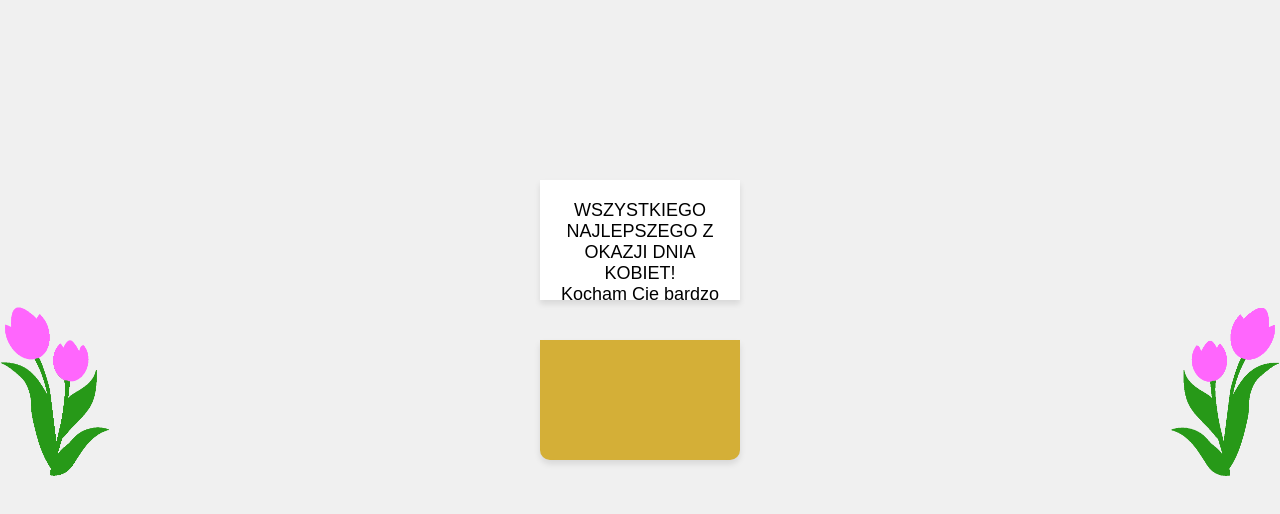
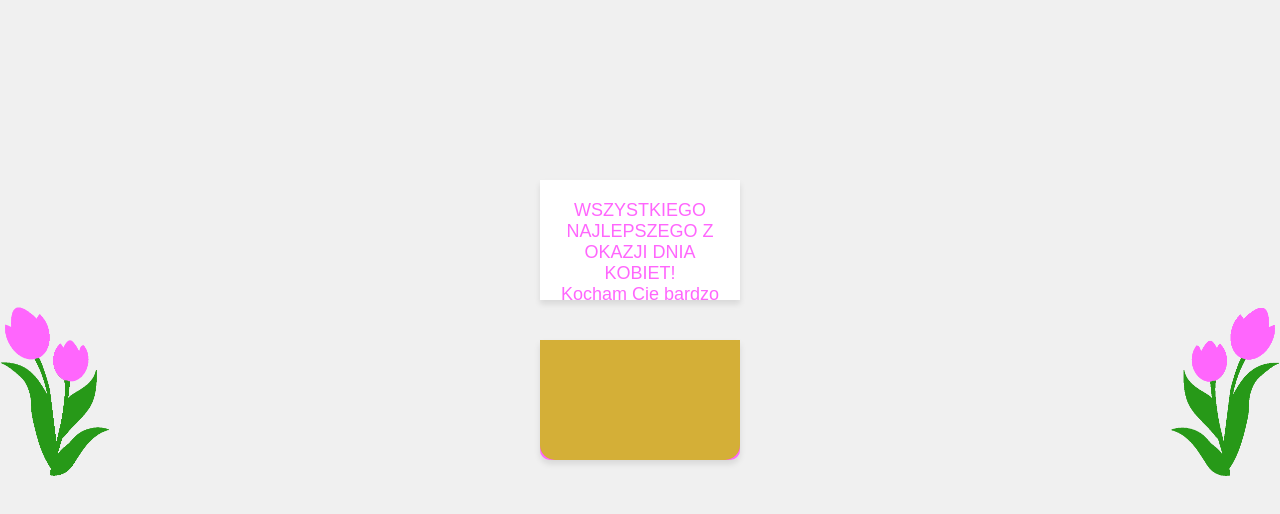
Before and after one commit to cisuuuuuu/stronka, a plain HTML site: page index.html in a window 1280 px wide. Both pictures are taken after a click on the element 640 px from the left and 400 px from the top of the page. Drawn offline with Linux system fonts and the light colour scheme.

Commit message:
Update styles.css

```diff
--- a/styles.css
+++ b/styles.css
@@ -7,6 +7,9 @@ body {
     height: 100vh;
     background-color: #f0f0f0;
     overflow: hidden;
+}
+p {
+    color: #FF66FD;
 }
 
 .envelope-container {
@@ -18,7 +21,7 @@ body {
     position: relative;
     width:200px;
     height: 120px;
-    background-color: #d4af37;
+    background-color: #FF66FD;
     border-radius: 0 0 10px 10px;
     box-shadow: 0 4px 6px rgba(0, 0, 0, 0.1);
 }
```
